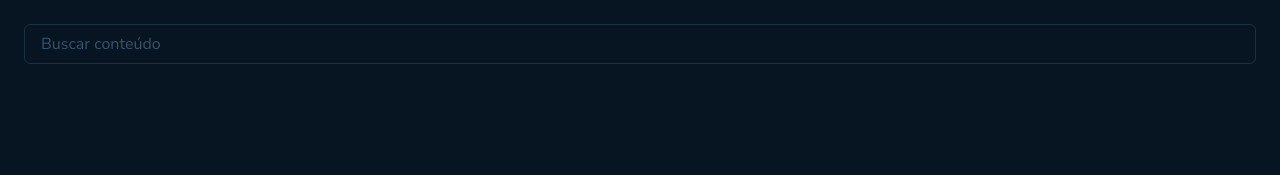
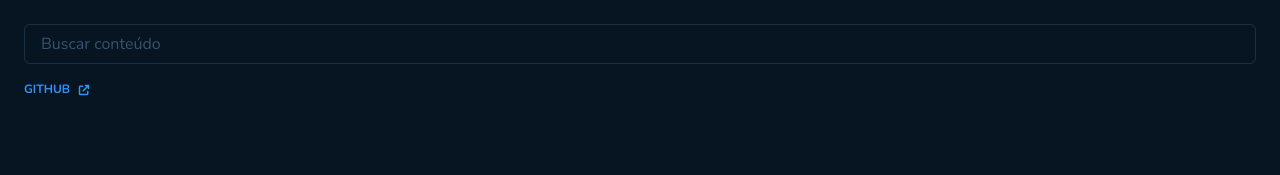
Before and after one commit to RenatoLomba/github-blog-ignite, a React (Vite) app: page / in a window 1280 px wide. Shown: the top 175 px of the page. Built offline with nearby package versions, Linux system fonts and the light colour scheme.

Commit message:
Link component

```diff
--- a/package.json
+++ b/package.json
@@ -16,7 +16,8 @@
     "@emotion/styled": "^11",
     "framer-motion": "^6",
     "react": "^18.2.0",
-    "react-dom": "^18.2.0"
+    "react-dom": "^18.2.0",
+    "react-icons": "^4.4.0"
   },
   "devDependencies": {
     "@rocketseat/eslint-config": "^1.1.3",
--- a/src/App.tsx
+++ b/src/App.tsx
@@ -1,11 +1,16 @@
-import { Flex } from '@chakra-ui/react'
+import { Box, Flex } from '@chakra-ui/react'
 
+import { Link } from './components/link'
 import { TextInput } from './components/text-input'
 
 export function App() {
   return (
-    <Flex w="100%" padding={6}>
+    <Flex w="100%" padding={6} gap="4" flexDir="column">
       <TextInput placeholder="Buscar conteúdo" />
+
+      <Box>
+        <Link>Github</Link>
+      </Box>
     </Flex>
   )
 }
--- /dev/null
+++ b/src/components/fa-arrow-up-right-from-square.tsx
@@ -0,0 +1,11 @@
+import React, { FC } from 'react'
+
+export const FaArrowUpRightFromSquare: FC<React.SVGProps<SVGSVGElement>> = ({
+  ...props
+}) => {
+  return (
+    <svg xmlns="http://www.w3.org/2000/svg" viewBox="0 0 448 512" {...props}>
+      <path d="M256 64c0-17.67 14.3-32 32-32h127.1c5.2 0 9.4.86 13.1 2.43 2.9 1.55 7.3 3.84 10.4 6.87 0 .05 0 .1.1.14 6.2 6.22 8.4 14.34 9.3 22.46V192c0 17.7-14.3 32-32 32s-32-14.3-32-32v-50.7L214.6 310.6c-12.5 12.5-32.7 12.5-45.2 0s-12.5-32.7 0-45.2L338.7 96H288c-17.7 0-32-14.33-32-32zM0 128c0-35.35 28.65-64 64-64h96c17.7 0 32 14.33 32 32 0 17.7-14.3 32-32 32H64v288h288v-96c0-17.7 14.3-32 32-32s32 14.3 32 32v96c0 35.3-28.7 64-64 64H64c-35.35 0-64-28.7-64-64V128z"></path>
+    </svg>
+  )
+}
--- /dev/null
+++ b/src/components/link.tsx
@@ -0,0 +1,33 @@
+import { FC } from 'react'
+
+import {
+  Link as ChakraLink,
+  LinkProps as ChakraLinkProps,
+  Icon,
+} from '@chakra-ui/react'
+
+import { FaArrowUpRightFromSquare } from './fa-arrow-up-right-from-square'
+
+type LinkProps = ChakraLinkProps
+
+export const Link: FC<LinkProps> = ({ children }) => {
+  return (
+    <ChakraLink
+      width="fit-content"
+      fontSize="xs"
+      fontWeight="bold"
+      color="babyblue.500"
+      textTransform="uppercase"
+      borderBottom="1px solid transparent"
+      _hover={{
+        borderColor: 'babyblue.500',
+      }}
+      display="flex"
+      alignItems="center"
+      gap="2"
+    >
+      <span>{children}</span>
+      <Icon fill="babyblue.500" as={FaArrowUpRightFromSquare} />
+    </ChakraLink>
+  )
+}
```
Also changed, not shown: 1 other file (tests, documents, lock files or other folders).
